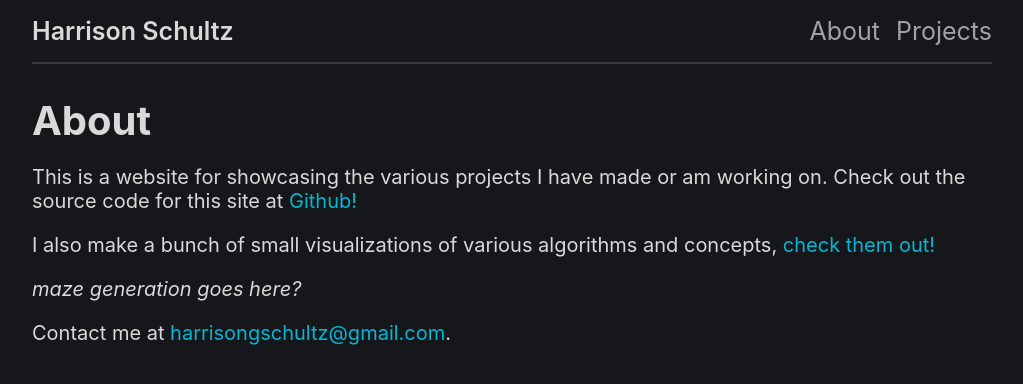
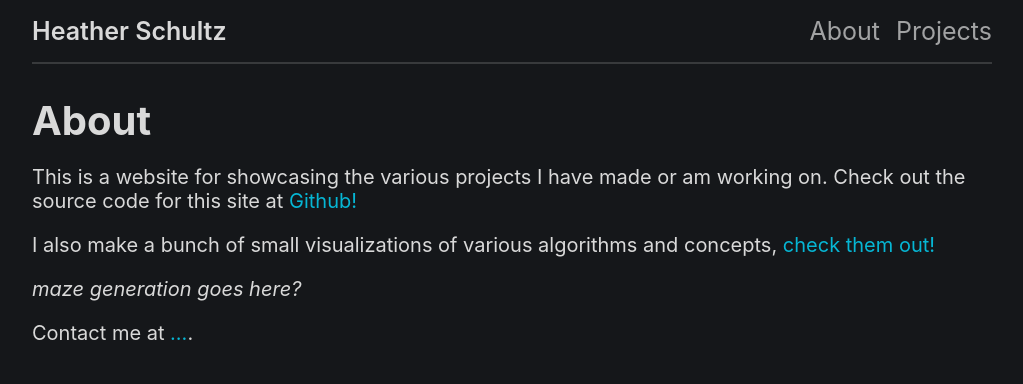
Before and after one commit to ag-dragon/ag-dragon.github.io, a website: page index.html in a window 1280 px wide. Shown: the whole page, without its empty margins (128-1151 px from the left). Drawn offline with Linux system fonts and the light colour scheme.

Commit message:
Name change

```diff
--- a/index.html
+++ b/index.html
@@ -8,7 +8,7 @@
     </head>
     <body>
         <div class="header">
-            <div class="logo">Harrison Schultz</div>
+            <div class="logo">Heather Schultz</div>
             <ul>
                 <li><a href="#">About</a></li>
                 <li><a href="./projects">Projects</a></li>
@@ -35,7 +35,7 @@
         <p><em>maze generation goes here?</em></p>
 
         <p>
-            Contact me at <span class="email">harrisongschultz@gmail.com</span>.
+            Contact me at <span class="email">...</span>.
         </p>
 
         <!--
```
Also changed, not shown: posts.html (+1 -1 lines), projects.html (+1 -1 lines), projects/litlist/litlist.html (+1 -1 lines), projects/maze-generation/maze-generation.html (+1 -1 lines), projects/ray-tracer/ray-tracer.html (+1 -1 lines), projects/voxel-toy/voxel-toy.html (+1 -1 lines).
